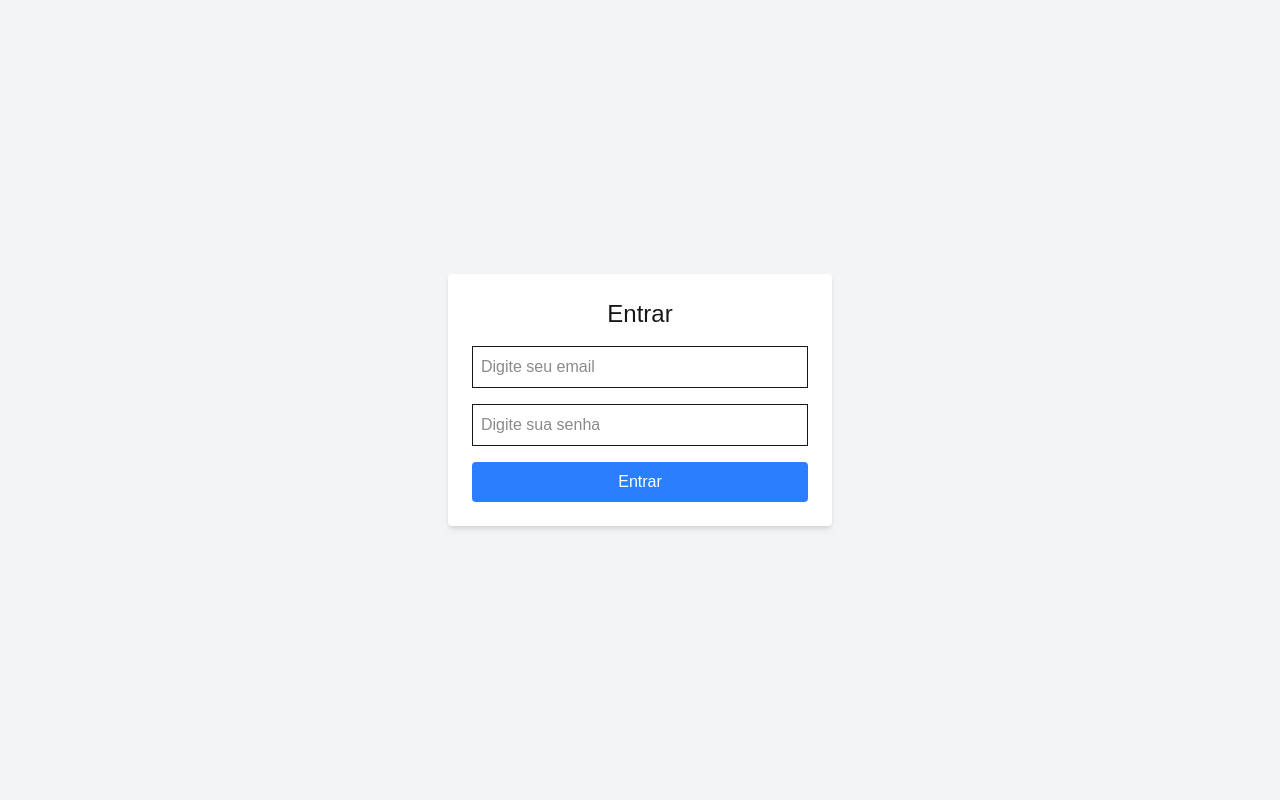
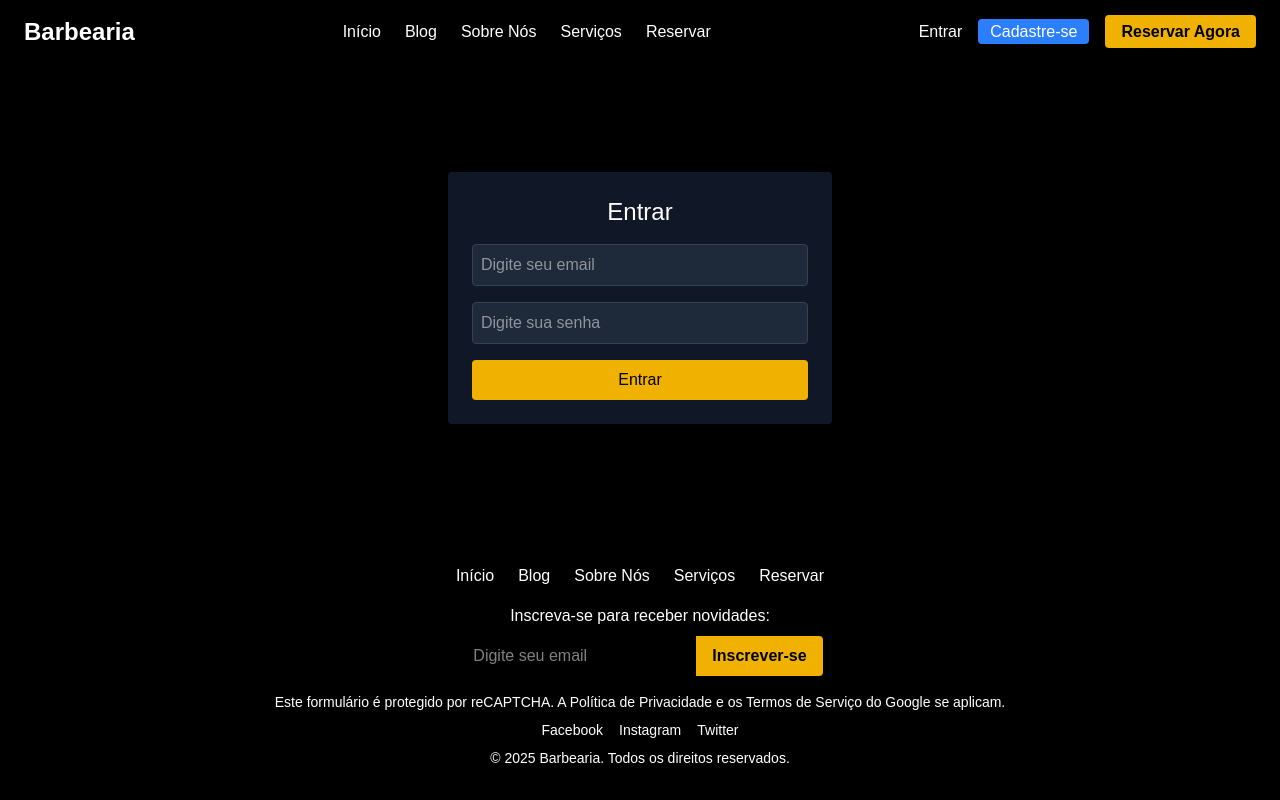
Before and after one commit to diegodonald/barbearia, a Next.js app: page /login in a window 1280 px wide. Built offline with nearby package versions, Linux system fonts and the light colour scheme; no server answers.

Commit message:
inclusão dos menus Blog, Sobre Nós e Serviços

```diff
--- /dev/null
+++ b/src/app/blog/page.tsx
@@ -0,0 +1,22 @@
+import Header from "@/components/Header";
+import Footer from "@/components/Footer";
+
+export default function Blog() {
+  return (
+    <div className="min-h-screen bg-black text-white">
+      {/* Cabeçalho */}
+      <Header />
+
+      {/* Conteúdo Principal */}
+      <main className="flex flex-col items-center justify-center flex-grow py-20 px-4">
+        <h1 className="text-5xl font-extrabold mb-4">Blog</h1>
+        <p className="text-xl text-center">
+          Em breve, o dono da barbearia incluirá fotos, vídeos e outras novidades aqui.
+        </p>
+      </main>
+
+      {/* Rodapé */}
+      <Footer />
+    </div>
+  );
+}
--- a/src/app/login/page.tsx
+++ b/src/app/login/page.tsx
@@ -4,6 +4,8 @@ import React, { useState } from "react";
 import { signInWithEmailAndPassword } from "firebase/auth";
 import { auth } from "@/lib/firebase";
 import { useRouter } from "next/navigation";
+import Header from "@/components/Header";
+import Footer from "@/components/Footer";
 
 const Login: React.FC = () => {
   // Estados para armazenar email, senha e possíveis erros
@@ -16,9 +18,7 @@ const Login: React.FC = () => {
   const handleLogin = async (e: React.FormEvent) => {
     e.preventDefault();
     try {
-      // Tenta autenticar o usuário com email e senha
       await signInWithEmailAndPassword(auth, email, password);
-      // Se a autenticação tiver sucesso, redireciona para a página inicial
       router.push("/");
     } catch (err: unknown) {
       if (err instanceof Error) {
@@ -30,17 +30,27 @@ const Login: React.FC = () => {
   };
 
   return (
-    <div className="flex items-center justify-center min-h-screen bg-gray-100">
-      <form onSubmit={handleLogin} className="bg-white p-6 rounded shadow-md w-full max-w-sm">
+    <div className="min-h-screen bg-black text-white flex flex-col">
+      {/* Cabeçalho */}
+      <Header />
+
+      {/* Conteúdo Principal */}
+      <main className="flex flex-col items-center justify-center flex-grow py-20 px-4">
+        <form
+          onSubmit={handleLogin}
+          className="bg-gray-900 p-6 rounded shadow-md w-full max-w-sm"
+        >
           <h2 className="text-2xl mb-4 text-center">Entrar</h2>
-        {error && <p className="text-red-500 mb-4 text-center">{error}</p>}
+          {error && (
+            <p className="text-red-500 mb-4 text-center">{error}</p>
+          )}
           <input
             type="email"
             placeholder="Digite seu email"
             value={email}
             onChange={(e) => setEmail(e.target.value)}
             required
-          className="border p-2 w-full mb-4"
+            className="bg-gray-800 border border-gray-700 p-2 w-full mb-4 rounded focus:outline-none focus:border-yellow-500"
           />
           <input
             type="password"
@@ -48,12 +58,19 @@ const Login: React.FC = () => {
             value={password}
             onChange={(e) => setPassword(e.target.value)}
             required
-          className="border p-2 w-full mb-4"
+            className="bg-gray-800 border border-gray-700 p-2 w-full mb-4 rounded focus:outline-none focus:border-yellow-500"
           />
-        <button type="submit" className="bg-blue-500 text-white p-2 w-full rounded">
+          <button
+            type="submit"
+            className="bg-yellow-500 text-black p-2 w-full rounded hover:bg-yellow-600 transition"
+          >
             Entrar
           </button>
         </form>
+      </main>
+
+      {/* Rodapé */}
+      <Footer />
     </div>
   );
 };
--- /dev/null
+++ b/src/app/servicos/page.tsx
@@ -0,0 +1,39 @@
+import Header from "@/components/Header";
+import Footer from "@/components/Footer";
+
+export default function Servicos() {
+  return (
+    <div className="min-h-screen bg-black text-white">
+      {/* Cabeçalho */}
+      <Header />
+
+      {/* Conteúdo Principal */}
+      <main className="py-20 px-4">
+        <h1 className="text-center text-5xl font-extrabold mb-10">
+          Serviços
+        </h1>
+        <div className="max-w-3xl mx-auto">
+          <ul className="space-y-4 text-xl">
+            <li className="flex justify-between items-center border-b border-gray-700 py-2">
+              <span>Corte</span>
+              <span>R$ 40,00</span>
+            </li>
+            <li className="flex justify-between items-center border-b border-gray-700 py-2">
+              <span>Barba</span>
+              <span>R$ 50,00</span>
+            </li>
+            {/* Para futuras adições:
+            <li className="flex justify-between items-center border-b border-gray-700 py-2">
+              <span>Outro Serviço</span>
+              <span>R$ XX,XX</span>
+            </li>
+            */}
+          </ul>
+        </div>
+      </main>
+
+      {/* Rodapé */}
+      <Footer />
+    </div>
+  );
+}
--- /dev/null
+++ b/src/app/sobre/page.tsx
@@ -0,0 +1,22 @@
+import Header from "@/components/Header";
+import Footer from "@/components/Footer";
+
+export default function Sobre() {
+  return (
+    <div className="min-h-screen bg-black text-white">
+      {/* Cabeçalho */}
+      <Header />
+
+      {/* Conteúdo Principal */}
+      <main className="flex flex-col items-center justify-center flex-grow py-20 px-4">
+        <h1 className="text-5xl font-extrabold mb-4">Sobre Nós</h1>
+        <p className="text-xl text-center">
+          Em breve, o dono da barbearia irá incluir informações detalhadas sobre a história, missão e valores da Barbearia.
+        </p>
+      </main>
+
+      {/* Rodapé */}
+      <Footer />
+    </div>
+  );
+}
```
Lines whose indentation alone changed are shown as unchanged.
